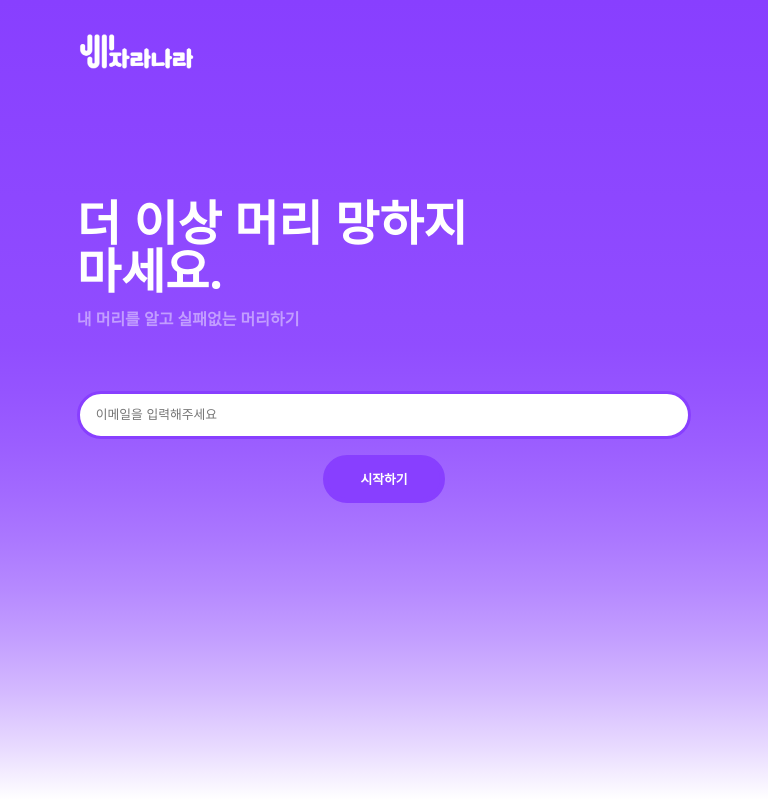
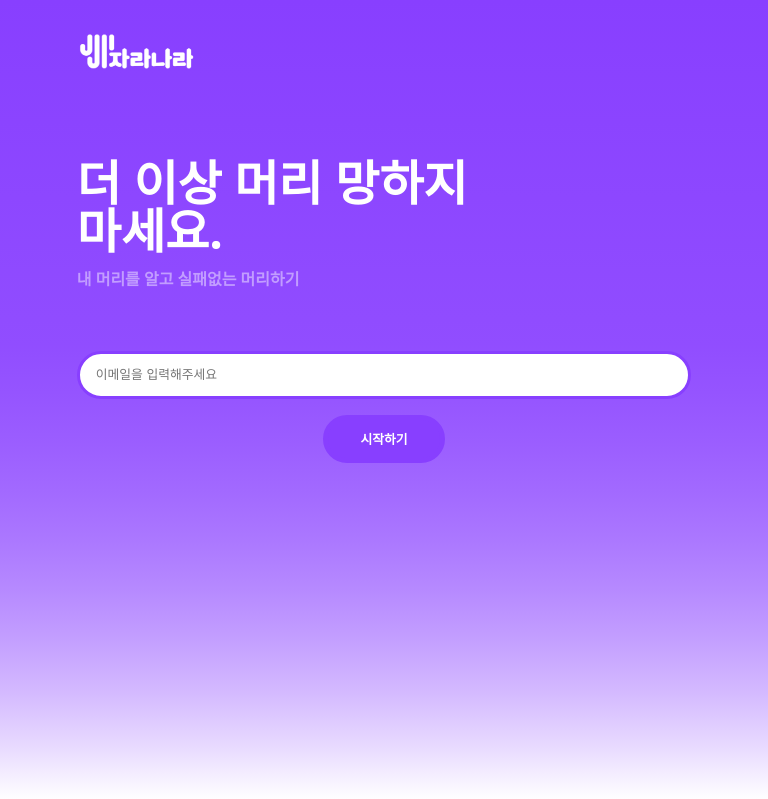
Before and after one commit to hamo-o/Practice-Design-Studio, a Django app: page / in a window 768 px wide. Shown: the top 799 px of the page. Run offline with Django 4.2, Linux system fonts and the light colour scheme.

Commit message:
design: cta 위치 수정

```diff
--- a/static/css/home.css
+++ b/static/css/home.css
@@ -46,7 +46,7 @@ section {
 
   display: flex;
   flex-direction: column;
-  gap: 20%;
+  gap: 20vh;
 }
 
 .logo-wrapper {
@@ -132,7 +132,7 @@ section {
 
     display: flex;
     flex-direction: column;
-    gap: 10rem;
+    gap: 20vh;
   }
 
   .logo {
@@ -198,7 +198,7 @@ section {
 
     display: flex;
     flex-direction: column;
-    gap: 5rem;
+    gap: 5vh;
   }
 
   .logo {
```
